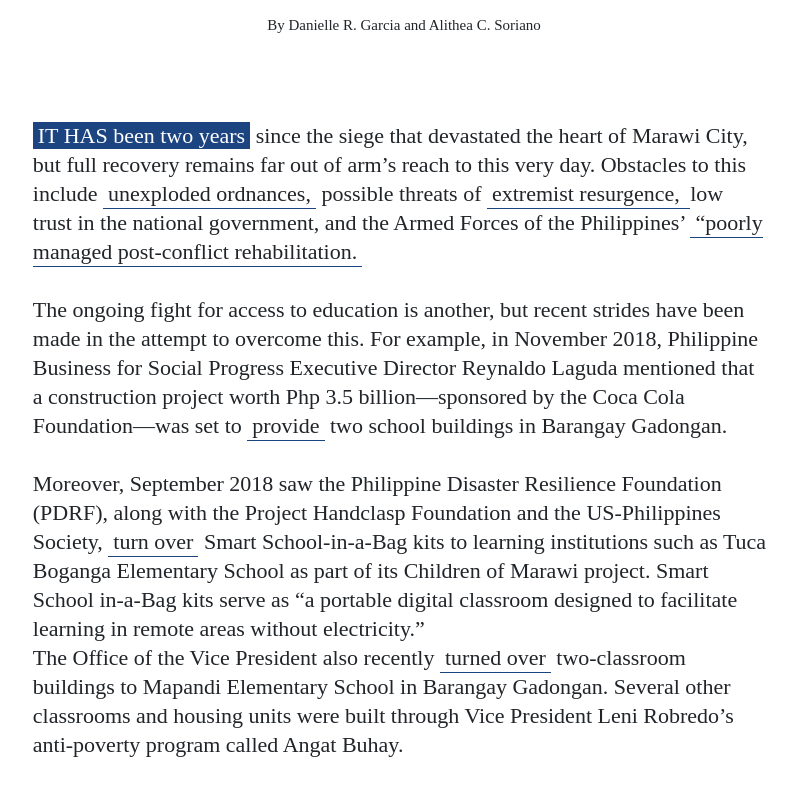
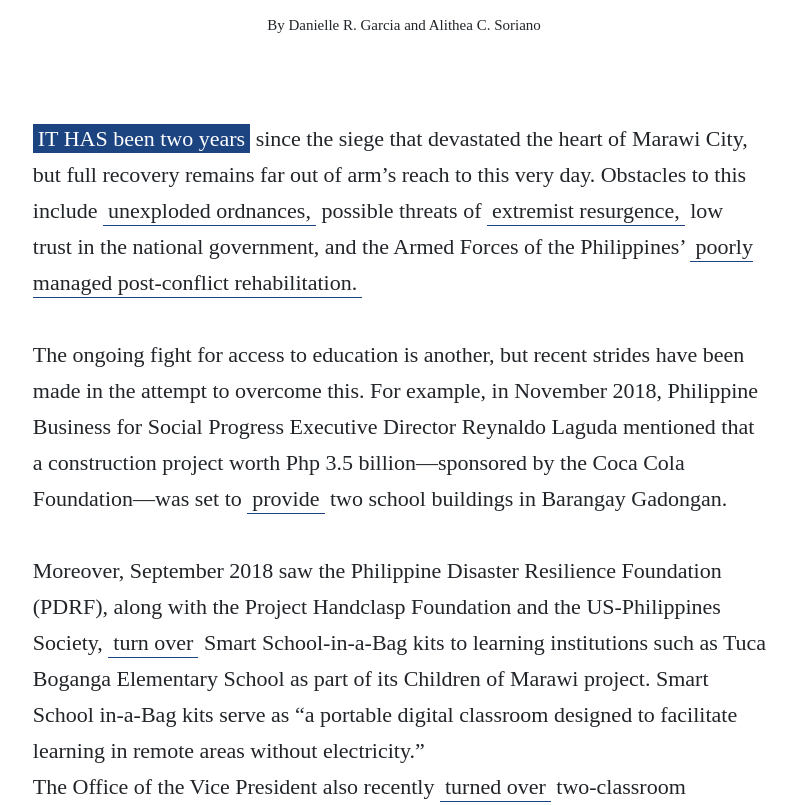
Before and after one commit to theguidon/marawi-interactives, a plain HTML site: page WTD/WTD.html in a window 1280 px wide. Shown: the part 1160-1965 px from the top of the page, without its empty margins (236-1032 px from the left). Drawn offline with nearby package versions, Linux system fonts and the light colour scheme; a web font is replaced by a local one.

Commit message:
updates-wtd

```diff
--- a/WTD/WTD.css
+++ b/WTD/WTD.css
@@ -130,7 +130,7 @@ nav{
 .c-elem3>h4{
 
   font-size: 22px;
-  line-height: 29px;
+  line-height: 36px;
   text-align: left;
   margin-bottom: 50px;
 }
@@ -138,7 +138,7 @@ nav{
 .c-elem3>h4>#blue{
   background-color: #1C4480;
   color: white;
-  padding: 1px 5px;
+  padding: 2px 5px;
 }
 
 .c-elem3>h4>#uline{
@@ -146,20 +146,13 @@ nav{
   text-decoration-color: #1C4480; */
   width: 30px;
   height: 22px;
-  padding: 0 5px 1.8px;
+  padding: 3px 5px 1.8px;
   border-bottom: 1px solid #1C4480;
 }
 
 .c-elem3>h4>#uline:hover{
-  /* text-decoration: underline;
-  text-decoration-color: #1C4480; */
-  /* width: 30px;
-  height: 22px;
-  padding-bottom: 1.8px;
-  border-bottom: 1px solid #1C4480; */
   background-color: #1C4480;
   color: white;
-  /* padding: 1px 5px; */
 }
 
 .c-elem3>h4>#heading>div{
--- a/WTD/WTD.html
+++ b/WTD/WTD.html
@@ -5,13 +5,12 @@
   <meta name="viewport" content="width=device-width, initial-scale=1.0">
   <meta http-equiv="X-UA-Compatible" content="ie=edge">
 
-
   <link rel="stylesheet" href="https://stackpath.bootstrapcdn.com/bootstrap/4.3.1/css/bootstrap.min.css" integrity="sha384-ggOyR0iXCbMQv3Xipma34MD+dH/1fQ784/j6cY/iJTQUOhcWr7x9JvoRxT2MZw1T" crossorigin="anonymous">
   <link rel="stylesheet" href="path/to/font-awesome/css/font-awesome.min.css">
   <link rel="stylesheet" href="wtd-mobile.css">
   <link rel="stylesheet" href="WTD.css">
   <link href="https://fonts.googleapis.com/css?family=Chivo&display=swap" rel="stylesheet">
-        <link rel="stylesheet" href="https://cdnjs.cloudflare.com/ajax/libs/animate.css/3.7.2/animate.min.css">
+  <link rel="stylesheet" href="https://cdnjs.cloudflare.com/ajax/libs/animate.css/3.7.2/animate.min.css">
 
   <title>WTD</title>
 </head>
@@ -40,10 +39,10 @@
     <br>
   </div>
     <div class="c-elem3">
-    <h4><span id=blue>IT HAS been two years</span>  since the siege that devastated the heart of Marawi City, but full recovery remains far out of arm’s reach to this very day. Obstacles to this include  <span id="uline"> unexploded ordnances,</span>   possible threats of  <span id="uline"> extremist resurgence, </span> low trust in the national government, and the Armed Forces of the Philippines’ <span id="uline"> “poorly managed post-conflict rehabilitation. </span><br>
-      <br> The ongoing fight for access to education is another, but recent strides have been made in the attempt to overcome this. For example, in November 2018, Philippine Business for Social Progress Executive Director Reynaldo Laguda mentioned that a construction project worth Php 3.5 billion—sponsored by the Coca Cola Foundation—was set to  <span id="uline"> provide</span>     two school buildings in Barangay Gadongan. <br><br>
-      Moreover, September 2018 saw the Philippine Disaster Resilience Foundation (PDRF), along with the Project Handclasp Foundation and the US-Philippines Society,  <span id="uline"> turn over</span> Smart School-in-a-Bag kits to learning institutions such as Tuca Boganga Elementary School as part of its Children of Marawi project. Smart School in-a-Bag kits serve as “a portable digital classroom designed to facilitate learning in remote areas without electricity.”<br>
-      The Office of the Vice President also recently  <span id="uline">turned over</span> two-classroom buildings to Mapandi Elementary School in Barangay Gadongan. Several other classrooms and housing units were built through Vice President Leni Robredo’s anti-poverty program called Angat Buhay.<br><br><br>
+    <h4><span id=blue>IT HAS been two years</span>  since the siege that devastated the heart of Marawi City, but full recovery remains far out of arm’s reach to this very day. Obstacles to this include  <span  id="uline" class="anim">unexploded ordnances,</span>   possible threats of  <span id="uline" class="anim">extremist resurgence,</span> low trust in the national government, and the Armed Forces of the Philippines’ <span id="uline" class="anim">poorly managed post-conflict rehabilitation.</span><br>
+      <br> The ongoing fight for access to education is another, but recent strides have been made in the attempt to overcome this. For example, in November 2018, Philippine Business for Social Progress Executive Director Reynaldo Laguda mentioned that a construction project worth Php 3.5 billion—sponsored by the Coca Cola Foundation—was set to  <span id="uline" class="anim"> provide</span>     two school buildings in Barangay Gadongan. <br><br>
+      Moreover, September 2018 saw the Philippine Disaster Resilience Foundation (PDRF), along with the Project Handclasp Foundation and the US-Philippines Society,  <span id="uline" class="anim"> turn over</span> Smart School-in-a-Bag kits to learning institutions such as Tuca Boganga Elementary School as part of its Children of Marawi project. Smart School in-a-Bag kits serve as “a portable digital classroom designed to facilitate learning in remote areas without electricity.”<br>
+      The Office of the Vice President also recently  <span id="uline" class="anim">turned over</span> two-classroom buildings to Mapandi Elementary School in Barangay Gadongan. Several other classrooms and housing units were built through Vice President Leni Robredo’s anti-poverty program called Angat Buhay.<br><br><br>
 
     <span id='heading'><div><b>A Maranao educator’s plight</b></div></span><br><br><br>
 
@@ -70,7 +69,7 @@
 
       This was much easier said than done, especially with the educators’ lack of facilities. Acquiring the right materials was among the first, and most difficult, struggles the “tent school” had to face. But with the help of donations from non-profit organizations like Save the Children Philippines and the Philippine Red Cross, Selic was able to secure enough tents, tables, chairs, and blackboards to house and accommodate nearly 200 IDPs. The school’s operations officially began in July 2019 and Selic’s group of educators currently teach students from grades two to seven. <br><br><br>
 
-      However, aside from the facilities, educators in Marawi also value the <span id="uline">  Islamization of education,</span>  which has long catered to the distinct socio-cultural traditions of Muslim Mindanao. This is evident even in makeshift schools like that of Sarimanok Tent City Area 2, wherein students are taught about Arabic language and Islam alongside subjects like math, english, and social sciences. <br>
+      However, aside from the facilities, educators in Marawi also value the <span id="uline" class="anim">  Islamization of education,</span>  which has long catered to the distinct socio-cultural traditions of Muslim Mindanao. This is evident even in makeshift schools like that of Sarimanok Tent City Area 2, wherein students are taught about Arabic language and Islam alongside subjects like math, english, and social sciences. <br>
 
       <span id="c-img1-container"><div id="c-img3"><img src="assets/cimg3.png" alt=""><h6>ISLAMIC ROOTS. An elementary teacher lectures about the Arabic language in adherence to the Madrasah Educational Program. | Photo by Aldo Santiago</h6></div></span>
 
@@ -79,9 +78,9 @@
     <span id='heading'><div><b>The need for depth</b></div></span><br><br><br>
 
       Selic explained that Islafm-centered education is integral to the development of the Muslim youth, especially after a situation as traumatic as the five-month long siege. Even at the primary level, Muslim students are taught about the language and history of their faith in hopes that it may establish a sense of identity and illuminate a path—or “destination,” as Selic put it—for the students to look forward to after   the war. <br><br><br>
-      This Islamized curriculum is institutionalized by the Department of Education (DepEd) as part of their <span id="uline"> “Education for All”</span> mandate. In 2004, DepEd released <span id="uline">DepEd Order (DO) No. 51,</span> which ordered madaris (i.e., Islamic educational institutions) nationwide to adopt the Madrasah Educational Program on top of conventional schooling. <br><br><br>
+      This Islamized curriculum is institutionalized by the Department of Education (DepEd) as part of their <span id="uline" class="anim"> “Education for All”</span> mandate. In 2004, DepEd released <span id="uline" class="anim">DepEd Order (DO) No. 51,</span> which ordered madaris (i.e., Islamic educational institutions) nationwide to adopt the Madrasah Educational Program on top of conventional schooling. <br><br><br>
 
-      DO No. 51 aims to <span id="uline">address</span>  Muslim ignorance about their religion and the language of their Holy Qur’an, among other things. The Madrasah Educational Program was created to combat such ignorance by providing “meaningful, relevant, and culture-sensitive” education for the Muslim population. DepEd Undersecretary for Muslim Affairs Manaros Boransing, PhD further emphasized that the madaris, as the “oldest educational institution[s] in Mindanao,” are integral to the preservation of the values mandated by Islamic faith and culture in the Philippines.<br><br><br>
+      DO No. 51 aims to <span id="uline" class="anim">address</span>  Muslim ignorance about their religion and the language of their Holy Qur’an, among other things. The Madrasah Educational Program was created to combat such ignorance by providing “meaningful, relevant, and culture-sensitive” education for the Muslim population. DepEd Undersecretary for Muslim Affairs Manaros Boransing, PhD further emphasized that the madaris, as the “oldest educational institution[s] in Mindanao,” are integral to the preservation of the values mandated by Islamic faith and culture in the Philippines.<br><br><br>
 
       However, the Madrasah Educational Program has its limitations. University of the Philippines Institute of Islamic Studies Assistant Professor Nassef Manabilang Adiong, PhD pointed out that majority of Madrasah schools provide Islamic education that is lacking in depth. <br>
 
```
